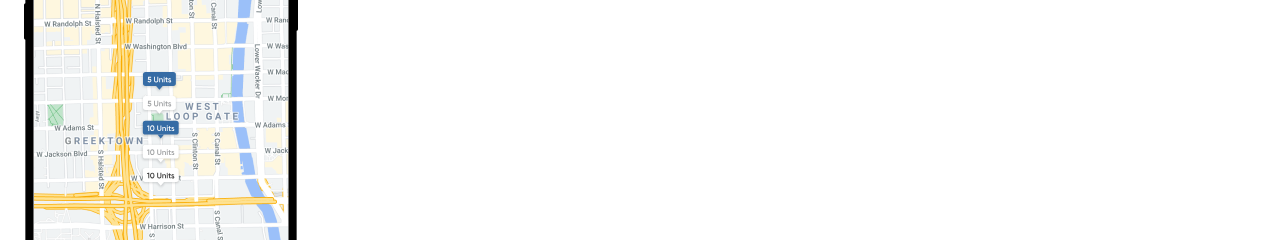
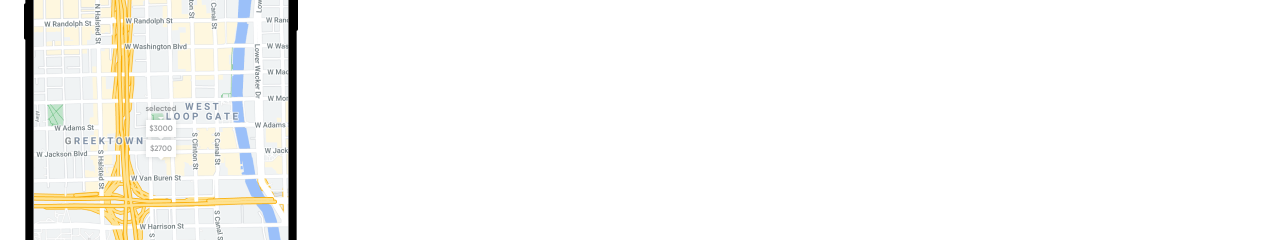
Before and after one commit to mcgrealife/landing-property, a Next.js app: page / in a window 1280 px wide. Shown: the part 154-394 px from the top of the page. Built offline with nearby package versions, Linux system fonts and the light colour scheme.

Commit message:
creating timeline in a useRef

```diff
--- a/components/Marker.js
+++ b/components/Marker.js
@@ -1,8 +1,12 @@
+// https://greensock.com/react/#timelines
+// https://greensock.com/react-advanced/#component-communication
+
+
 export default function Marker({ text, state }) {
   return (
     <div className='flex flex-col drop-shadow-[0_0.654028px_2.61611px_rgba(60,64,67,0.2)]'>
-      <div className='w-[32px] h-[17px] grid place-content-center bg-white rounded-[2.62px]'>
-        <p className='text-[7.85px] text-[rgba(60,64,67,0.5)] font-[600] text-center leading-[8px]'>5 units</p>
+      <div className={`'w-[32px] h-[17px] grid place-content-center bg-${state == 'selected' ? 'black' : 'white'} rounded-[2.62px]'`}>
+        <p className='text-[7.85px] text-[rgba(60,64,67,0.5)] font-[600] text-center leading-[8px]'>{text}</p>
       </div>
       <div className='arrowDown self-center' />
     </div>
--- a/pages/index.js
+++ b/pages/index.js
@@ -1,7 +1,7 @@
 import Head from 'next/head'
 import Card from '../components/Card'
-// import Marker from '../components/Marker'
-import { useEffect, useRef } from 'react'
+import Marker from '../components/Marker'
+import { useEffect, useRef, useState } from 'react'
 import { gsap } from 'gsap'
 import { ScrollTrigger } from "gsap/dist/ScrollTrigger"
 
@@ -10,37 +10,35 @@ import { ScrollTrigger } from "gsap/dist/ScrollTrigger"
 export default function Home() {
 
   gsap.registerPlugin(ScrollTrigger)
-  const tl = gsap.timeline()
+
 
   const cards = useRef()
   const scheduleTour = useRef()
   const frameContainer = useRef()
   const floatingText1 = useRef()
-  const marker1Viewed = useRef()
-  const marker1Selected = useRef()
-  const marker2Viewed = useRef()
-  const marker2Unviewed = useRef()
-  const marker2Selected = useRef()
+
+
+  const [markerStyle, setMarkerStyle] = useState('selected')
+
+  const tl = useRef()
 
   useEffect(() => {
-
-
-    tl.to(cards.current, {
-      x: -327,
-    })
-    tl.to(floatingText1.current, { y: -1000 }, "<1%")
-    tl.to(marker1Selected.current, { opacity: 100 }, "<1%")
-    tl.to(marker1Viewed.current, { opacity: 0 }, "<1%")
-
+    tl.current = gsap.timeline()
+      .to(cards.current, {
+        x: -460,
+        onComplete: () => { setMarkerStyle('viewed') }
+      })
+      .to(floatingText1.current, { y: -1000 }, "<1%")
 
     ScrollTrigger.create({
-      animation: tl,
+      animation: tl.current,
       trigger: frameContainer.current,
       pin: true,
       scrub: 2
     })
 
   })
+
 
 
   return (
@@ -58,11 +56,20 @@ export default function Home() {
 
           <div ref={frameContainer} className='grid grid-cols-[9.5px_255px_9.5px] grid-rows-[8px_552.2px_8.1px] ml-[24px]'>
             <div className='row-start-2 col-start-2 z-4 place-self-center'>
-              <img src="/markers/marker1-selected.svg" alt="marker1-selected" ref={marker1Selected} />
-              <img src="/markers/marker1-viewed.svg" alt="marker1-viewed" ref={marker1Viewed} />
-              <img src="/markers/marker2-selected.svg" alt="marker2-selected" ref={marker2Selected} />
-              <img src="/markers/marker2-viewed.svg" alt="marker2-viewed" ref={marker2Viewed} />
-              <img src="/markers/marker2-unviewed.svg" alt="marker2-unviewed" ref={marker2Unviewed} />
+              <Marker
+                text={markerStyle}
+                state='selected'
+              />
+
+              <Marker
+                text='$3000'
+                state='viewed'
+              />
+
+              <Marker
+                text='$2700'
+                state='unviewed'
+              />
 
 
 
--- a/tailwind.config.js
+++ b/tailwind.config.js
@@ -6,6 +6,7 @@ module.exports = {
     "./components/**/*.{js,ts,jsx}",
   ],
   theme: {
+    // make gilroy first font in family (not override it in index)
     extend: {
       BoxShadow: {
         'card': '0px 0.654028px 3.92417px rgba(60, 64, 67, 0.24)',
```
